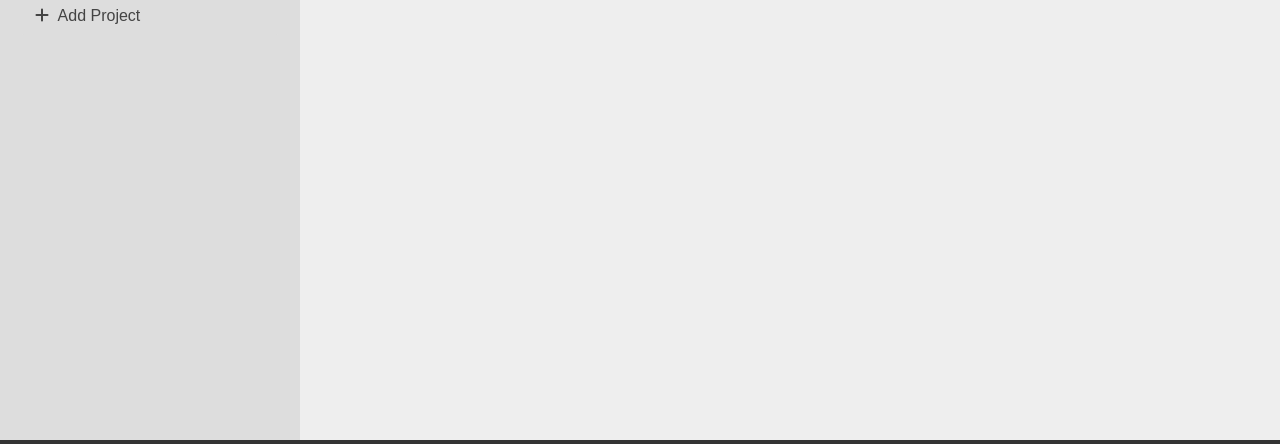
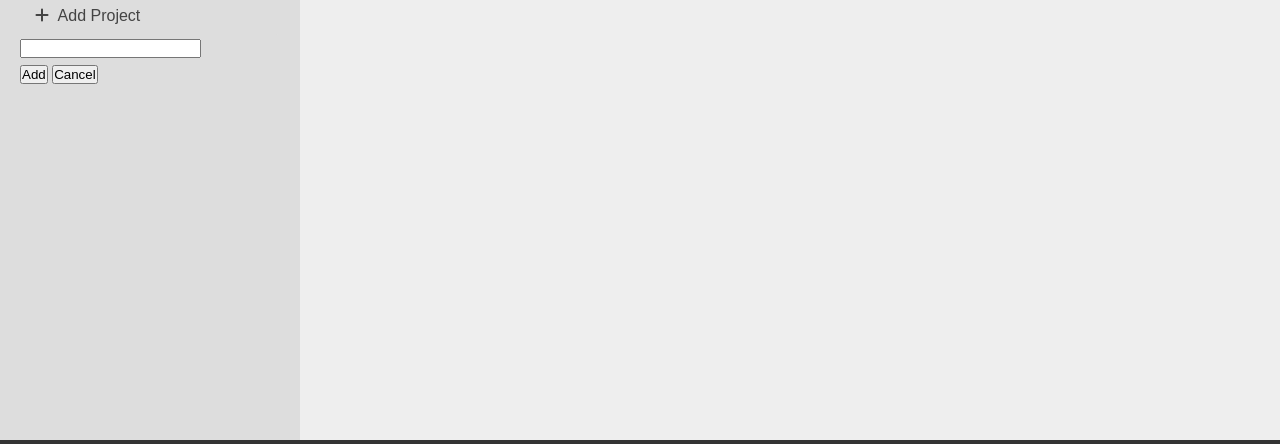
Before and after one commit to samkitbarbhaya/to-do-list, a plain HTML site: page index.html in a window 1280 px wide. Shown: the part 311-755 px from the top of the page. Drawn offline with Linux system fonts and the light colour scheme; a web font is replaced by a local one.

Commit message:
Added more html elements

```diff
--- a/index.html
+++ b/index.html
@@ -54,7 +54,11 @@
                     Add Project
                 </button>
                 <div class="add-project-popup">
-
+                    <input class="add-project-input"></input>
+                    <div class="add-project-popup-buttons">
+                        <button class="add-project-popup-add-button">Add</button>
+                        <button class="add-project-popup-cancel-button">Cancel</button>
+                    </div>
                 </div>
             </div>
         </nav>
--- a/style.css
+++ b/style.css
@@ -105,7 +105,7 @@ body{
     margin-right: 5px;
 }
 
-/* USER BUTTON */
+/* USER PROJECT LIST */
 
 .nav-user-projects{
     margin-top: 20px;
@@ -139,6 +139,8 @@ body{
 .nav-user-button > i{
     margin-right: 5px;
 }
+
+/* ADD PROJECT POPUP*/
 
 .button-add-project{
     width: 100%;
```
